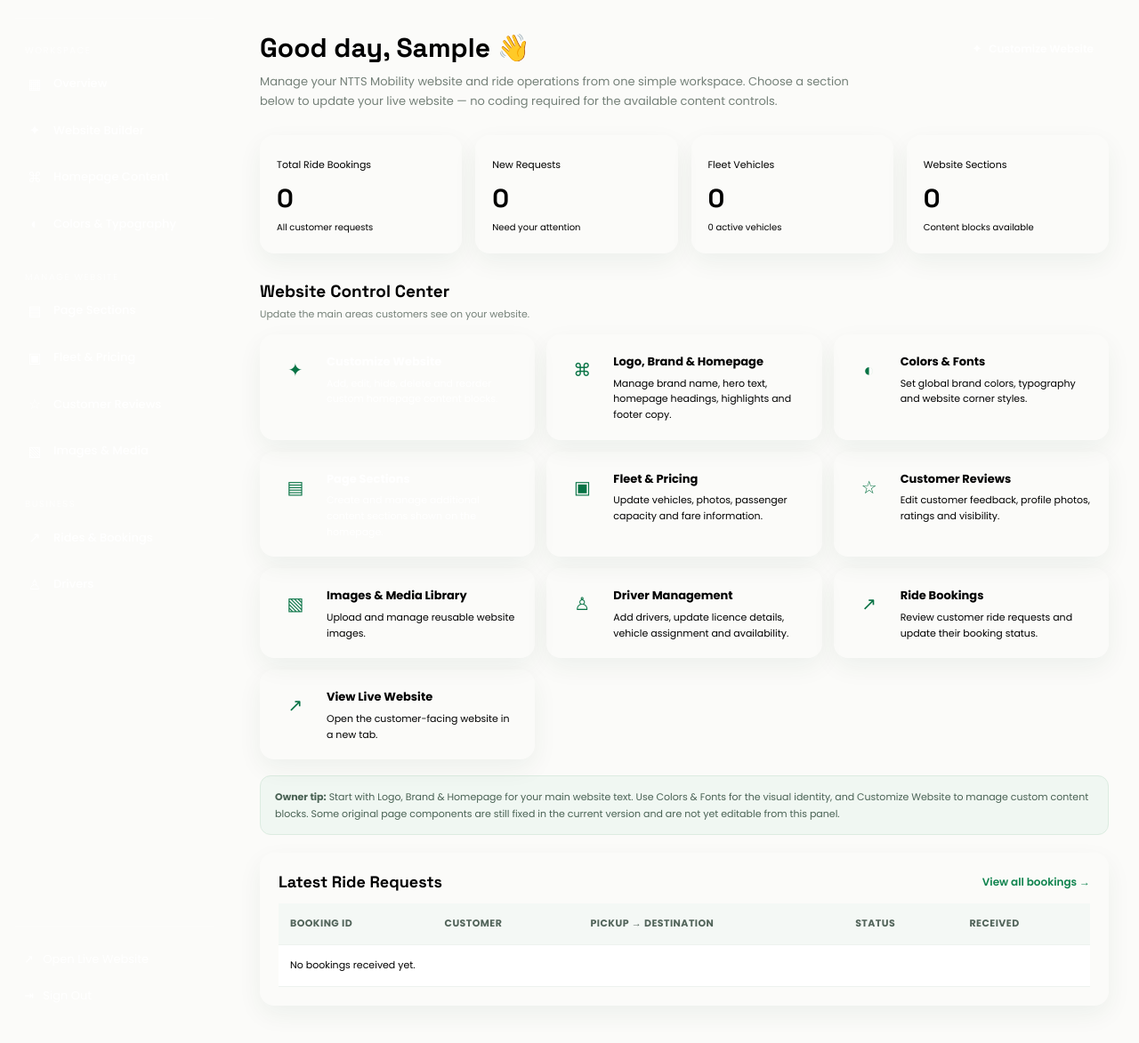
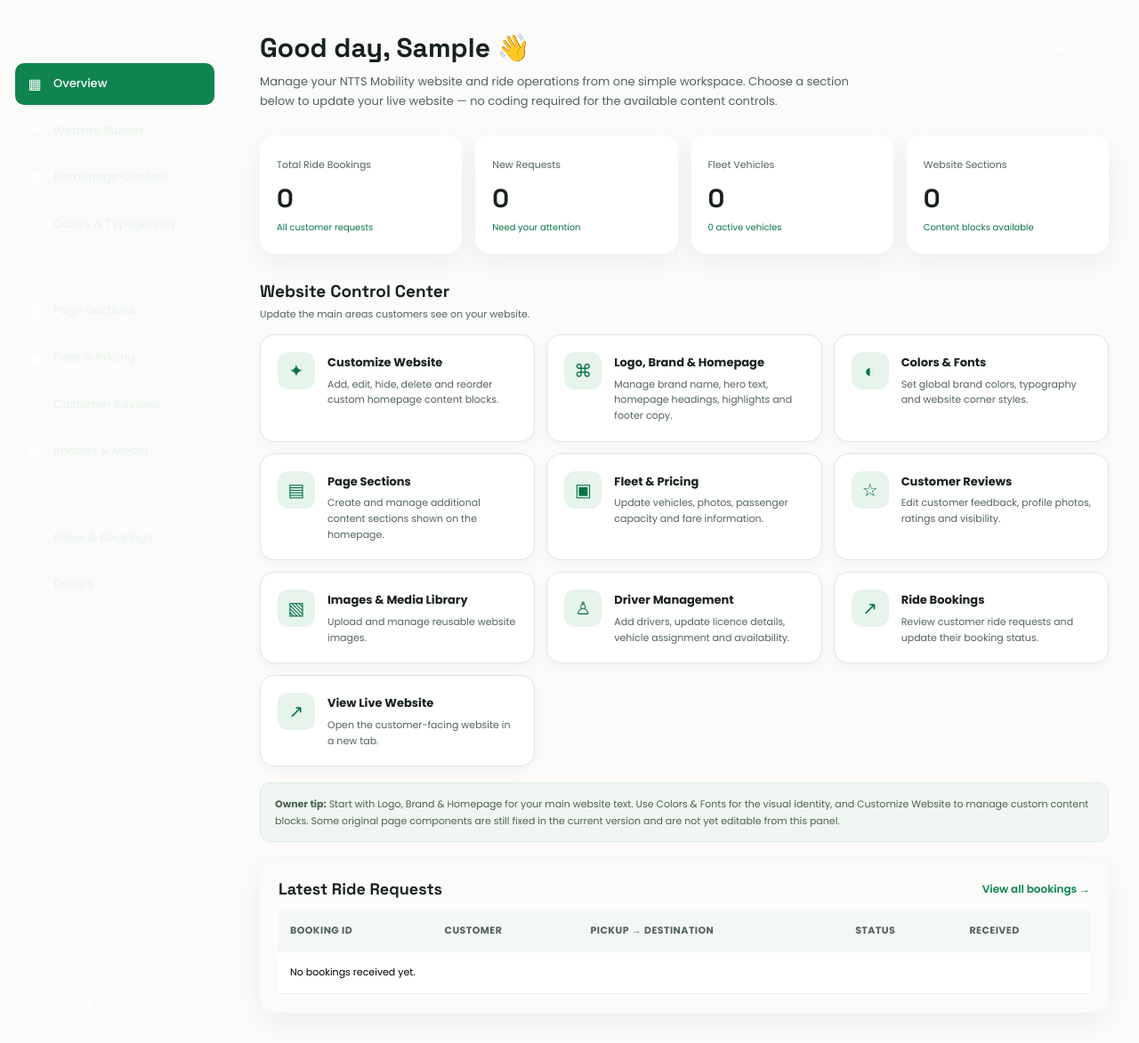
Before and after one commit to sudharani803durai-star/NTTS-MOBILITY, a Django app: page /cms/ in a window 1280 px wide. Shown: the part 72-1245 px from the top of the page at 89% size. Before the commit the page ends 1182 px from the top, so only its background shows below. Run offline with Django 5.2, Linux system fonts and the light colour scheme; the visitor is signed in with stand-in values (Sample User, id 1); data that the repository does not hold is empty.

Commit message:
Fix dashboard card highlights and text visibility

```diff
--- a/backend/static/css/cms-premium.css
+++ b/backend/static/css/cms-premium.css
@@ -323,3 +323,97 @@ a[href*="builder"]:hover {
         min-width: 620px;
     }
 }
+/* NTTS FINAL PREMIUM VISIBILITY FIX */
+
+/* Dashboard cards - remove unwanted green highlights */
+.tiles .tile {
+    background: #ffffff !important;
+    color: #18221c !important;
+    border: 1px solid #dce8df !important;
+    box-shadow: 0 4px 14px rgba(0,0,0,0.04) !important;
+}
+
+.tiles .tile b {
+    color: #18221c !important;
+}
+
+.tiles .tile small {
+    color: #52645a !important;
+}
+
+/* Card icons */
+.tiles .tile .icon {
+    background: #e6f4eb !important;
+    color: #087345 !important;
+}
+
+/* Subtle card hover */
+.tiles .tile:hover {
+    background: #f8fcf9 !important;
+    border-color: #9cc9ad !important;
+    transform: translateY(-2px);
+}
+
+/* Sidebar - only active menu highlighted */
+.side .nav a:not(.active) {
+    background: transparent !important;
+    color: #eaf5ee !important;
+}
+
+.side .nav a:not(.active):hover {
+    background: #24543a !important;
+    color: #ffffff !important;
+}
+
+.side .nav a.active {
+    background: #10844f !important;
+    color: #ffffff !important;
+}
+
+/* All sidebar icons visible */
+.side .nav .ico {
+    color: #ffffff !important;
+    opacity: 1 !important;
+}
+
+/* Main headings and text */
+.welcome h1,
+.section-head h2,
+.panel h2 {
+    color: #18221c !important;
+}
+
+.welcome p,
+.section-head p {
+    color: #52645a !important;
+}
+
+/* Dashboard statistics */
+.stat {
+    background: #ffffff !important;
+}
+
+.stat .label {
+    color: #52645a !important;
+}
+
+.stat b {
+    color: #18221c !important;
+}
+
+.stat small {
+    color: #087345 !important;
+}
+
+/* Buttons */
+.btn,
+button {
+    background: #10844f !important;
+    color: #ffffff !important;
+}
+
+.btn:hover,
+button:hover {
+    background: #086b3e !important;
+    color: #ffffff !important;
+}
```
